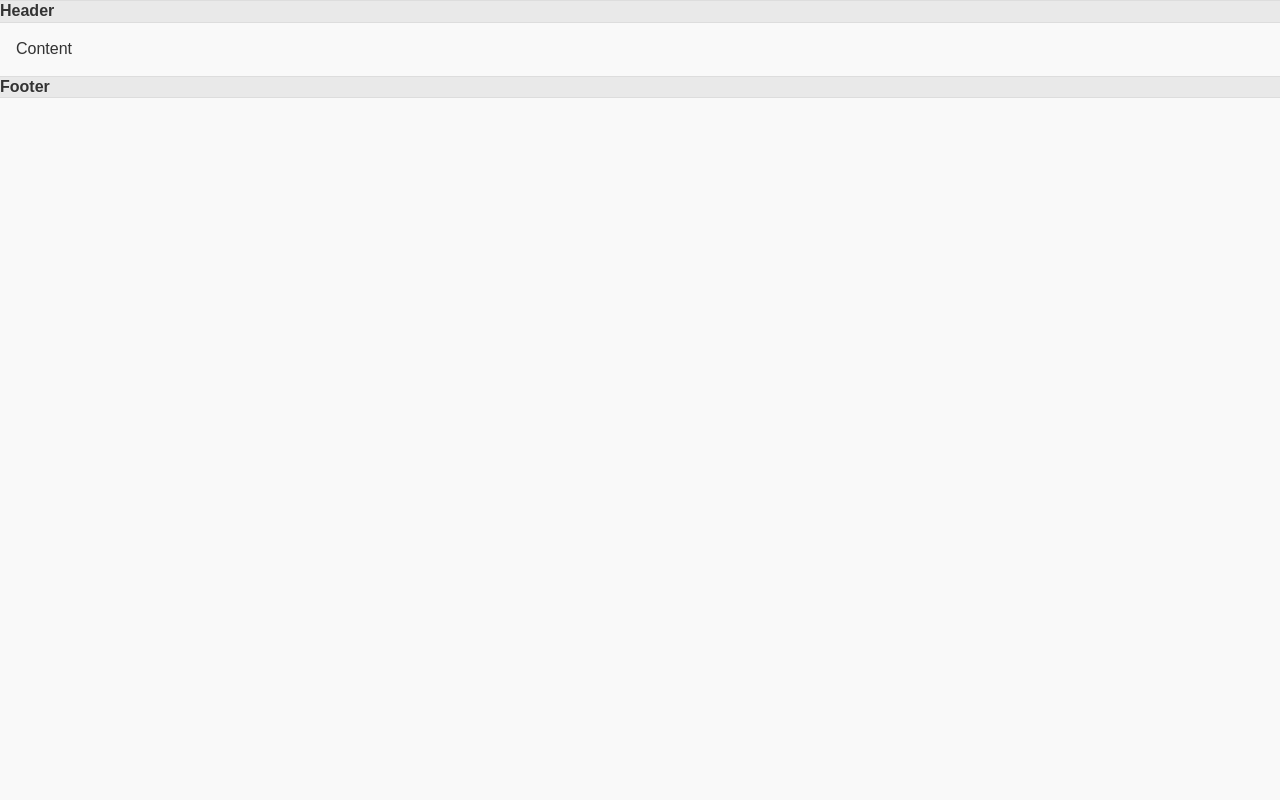
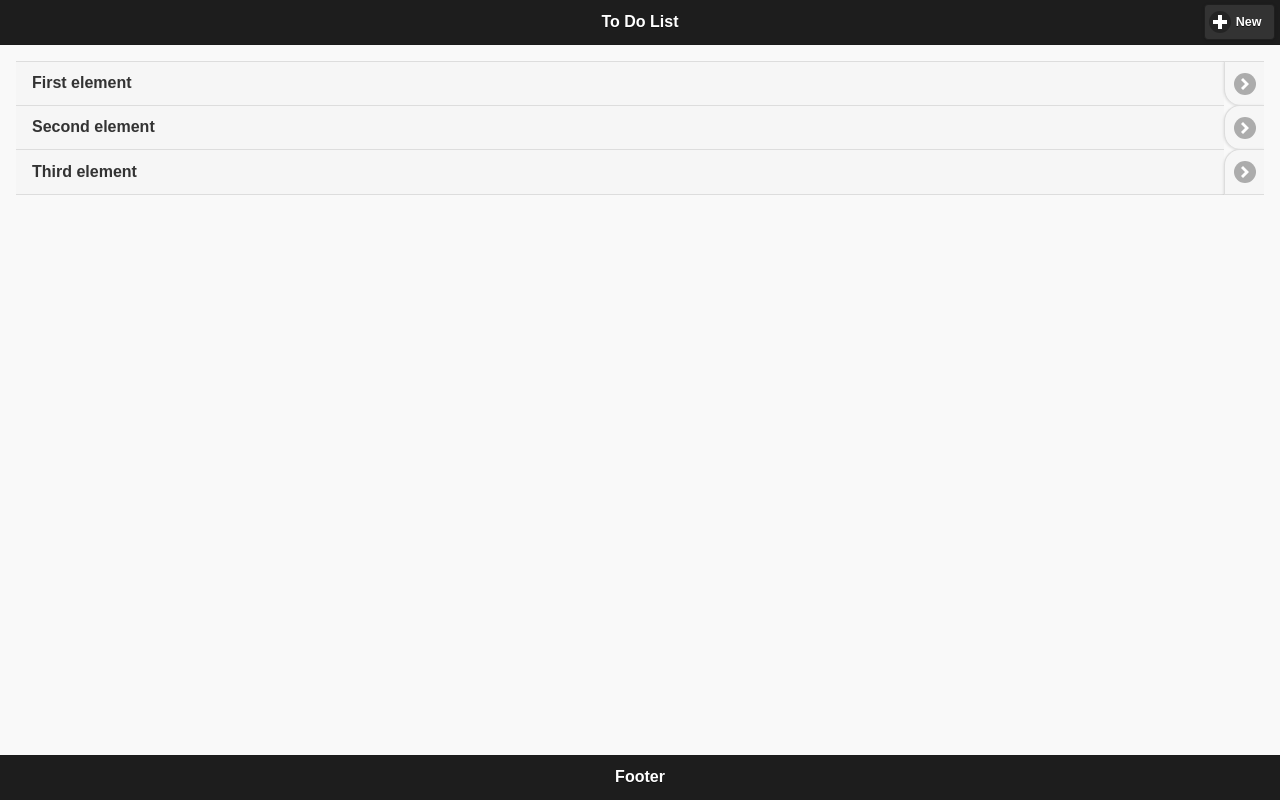
Before and after one commit to SabbaKilam/ToDoList, a plain HTML site: page index.html in a window 1280 px wide. Drawn offline with Linux system fonts and the light colour scheme.

Commit message:
another first commit

```diff
--- a/index.html
+++ b/index.html
@@ -1,10 +1,10 @@
 <!DOCTYPE html>
 <html>
   <head>
+    <title>To Do List</title>
     <meta charset="utf-8">
     <meta name="apple-mobile-web-app-capable" content="yes">
     <meta name="viewport" content="initial-scale = 1.0, user-scalable = no">
-    <title>To Do List</title>
     <link rel="stylesheet" href="css/jquery.mobile-1.4.0.min.css">
     <script src="js/jquery-1.11.0.min.js"></script>
     <script src="js/jquery.mobile-1.4.0.min.js"></script>
@@ -12,9 +12,31 @@
   </head>
   <body>
     <div data-role="page" id="indexPage">
-      <div data-role="header">Header</div>
-      <div data-role="content">Content</div>
-      <div data-role="footer">Footer</div>
+      <div data-role="header" data-position="fixed" data-theme="b">
+        <h1>To Do List</h1>
+        <a href="#formPage" data-role="button" class="ui-btn-right" data-icon="plus" >New</a>
+      </div>
+      <div data-role="content">
+        <div data-role="content">
+            <ul data-role="listview" data-theme="c">
+                <li>
+                    <a href="#first">First element</a>
+                    <a href="#setasdone" data-role="button"></a>
+                </li>
+                <li>
+                    <a href="#second">Second element</a>
+                    <a href="#setasdone" data-role="button"></a>
+                </li>
+                <li>
+                    <a href="#third">Third element</a>
+                    <a href="#setasdone" data-role="button"></a>
+                </li>
+            </ul>
+        </div>
+      </div>
+      <div data-role="footer" data-position="fixed" data-theme="b">
+        <h1>Footer</h1>
+      </div>
     </div>
   </body>
 </html>
--- a/js/app.js
+++ b/js/app.js
@@ -1,3 +1,3 @@
 $(document).ready(function(){
-  alert("Ready!");
+
 });
```
Also changed, not shown: 1 other file.
